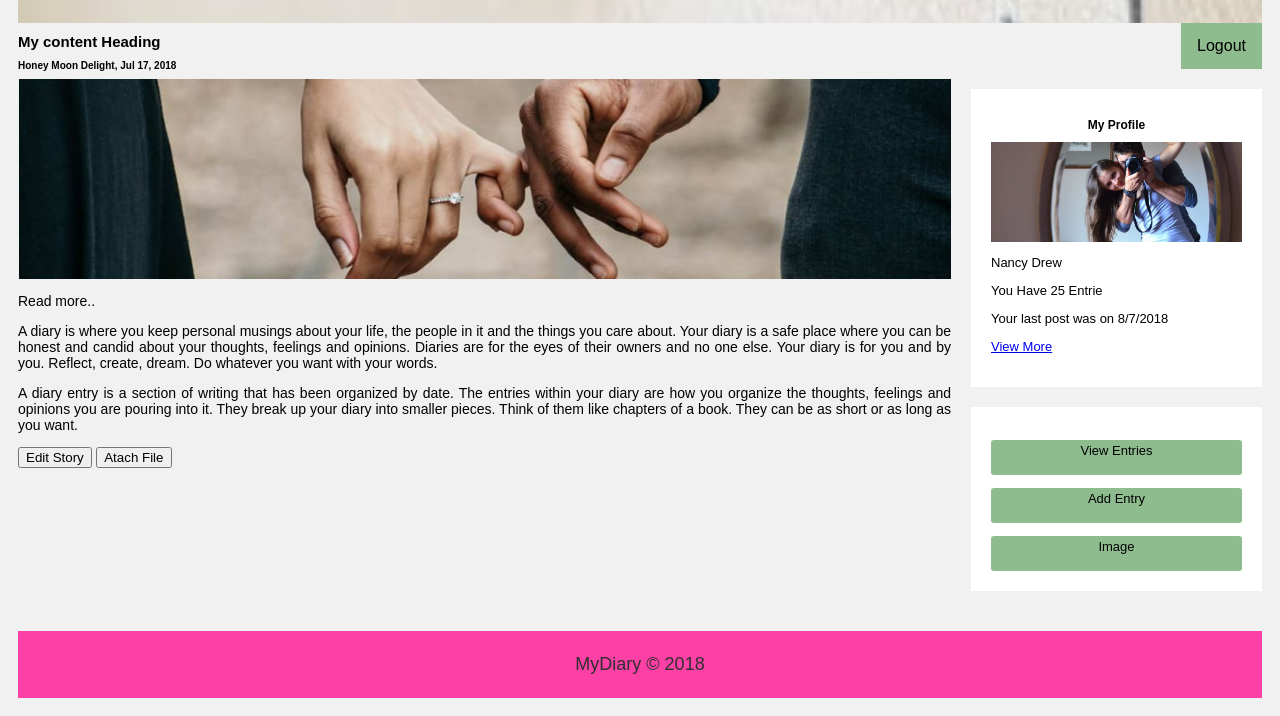
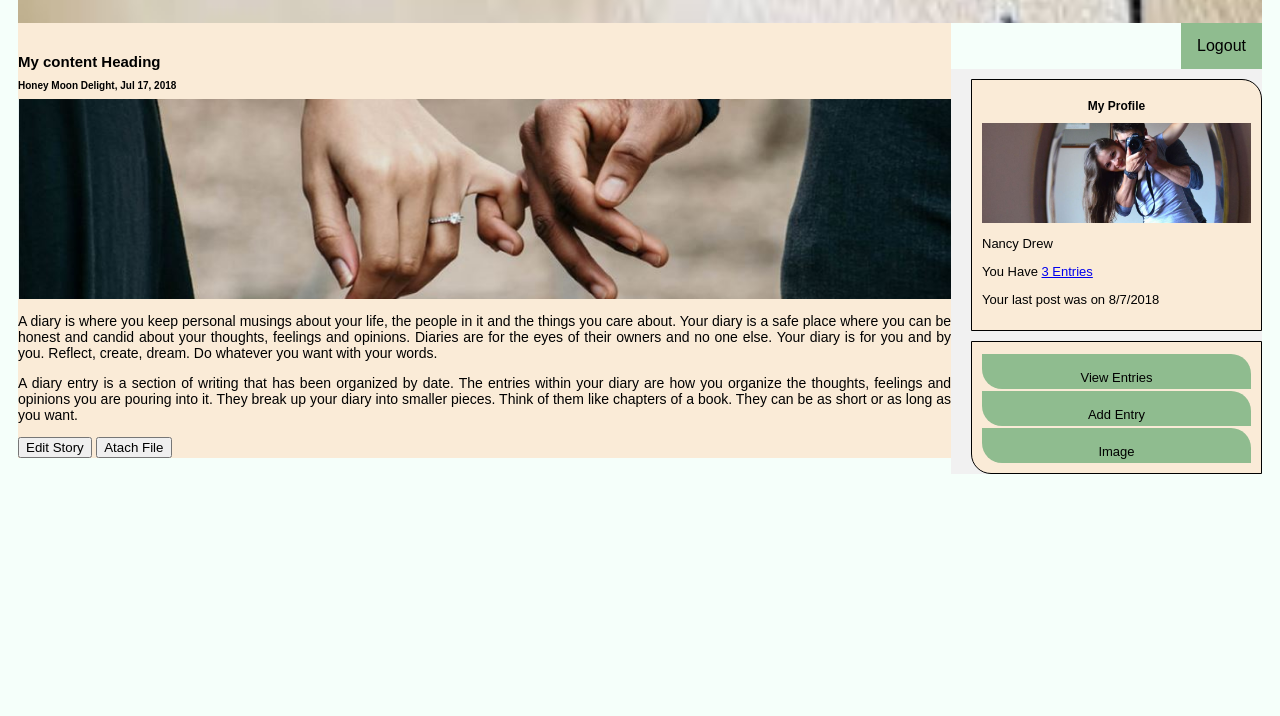
Before and after one commit to Sfredrik/MyDiary, a plain HTML site: page newidea.html in a window 1280 px wide. Shown: the part 112-828 px from the top of the page. After the commit the page ends 800 px from the top, so only its background shows below. Drawn offline with Linux system fonts and the light colour scheme.

Commit message:
Up dated .htmand .css files

```diff
--- a/css/newiddea.css
+++ b/css/newiddea.css
@@ -16,8 +16,9 @@
 body {
     font-family: Arial;
     padding: 10px;
-    background: #f1f1f1;
+    background-color: mintcream;
 }
+.row{background-color: mintcream;}
 /* Header*/
 
 #header {
@@ -27,7 +28,8 @@ body {
     background-position:center;
     background-repeat: no-repeat;
     background-size: cover;
-    opacity: 0.6;
+    opacity:0.1px;
+    border-radius: 15px 15px 0 0;
 
 }
  h1{
@@ -41,7 +43,7 @@ body {
 /* Style the top navigation bar background-color: #333;*/
 .navgation1 {
     overflow: hidden;
-    background-color: black;
+    background-color: var(--antiq);
 
 }
 
@@ -52,6 +54,7 @@ body {
     text-align: center;
     padding: 14px 16px;
     text-decoration: none;
+
 }
 
 
@@ -63,15 +66,16 @@ body {
 }
 #span3 > div{
     border: 1px ;
-    border-radius: 3px;
+    border-radius: 0 20px;
     background-color: darkseagreen;
     height: 35px;
     padding: 5pxs;
-
+overflow: hidden;margin-top: 2px;
 
 }
 #span3 > div a{
     display: block;
+
     color: black;
     text-decoration: none;
     margin-right: auto;
@@ -92,6 +96,8 @@ body {
 .contentcolumn {
     float: left;
     width: 75%;
+    background-color: var(--antiq);
+        padding-top:20px;
 }
 
 .contentcolumn h1{
@@ -143,10 +149,20 @@ font-size: 14px;
     background-size: cover;
 }
 /* Add a card effect for articles */
-.card {
-    background-color: white;
-    padding: 20px;
-    margin-top: 20px;
+.card1, .card2 {
+    background-color: var(--antiq);
+    opacity: 0.2px;
+    padding: 10px;
+    margin-top: 10px;
+}
+.card1{
+    border-radius: 0 20px 0 0;
+    border: 0.5px solid;
+}
+
+.card2{
+    border-radius: 0 0px 0 20px;
+    border: 0.5px solid;
 }
 
 /* Clear floats after the columns */
@@ -177,7 +193,7 @@ font-size: 14px;
 
 
 #form1 > input{
-    padding:12px;
+    padding:9px;
     width:90%;
     border-radius:12px;
 
--- a/newidea.html
+++ b/newidea.html
@@ -26,7 +26,7 @@
             <h1>My content Heading</h1>
             <h2>Honey Moon Delight, Jul 17, 2018</h2>
             <div class="fakeimg1" style="height:200px;"></div>
-      <p>Read more..</p>
+
             <p>A diary is where you keep personal musings about your life, the people in it and the things you care about. Your diary is a safe place where you can be honest and candid about your thoughts, feelings and opinions. Diaries are for the eyes of their owners and no one else. Your diary is for you and by you. Reflect, create, dream. Do whatever you want with your words.
             </p>
             <p>A diary entry is a section of writing that has been organized by date. The entries within your diary are how you organize the thoughts, feelings and opinions you are pouring into it. They break up your diary into smaller pieces. Think of them like chapters of a book. They can be as short or as long as you want.</p>
@@ -36,16 +36,16 @@
 
         <div class="peripheralcolumn">
 
-                <div class="card">
+                <div class="card1">
                   <h2>My Profile</h2>
                   <div class="fakeimg2" style="height:100px;"></div>
                   <p>Nancy Drew</p>
-                  <p>You Have 25 Entrie</p>
+                  <p>You Have <a href="View_entries.html" class="sax"> 3 Entries</a></p>
                   <p>Your last post was on 8/7/2018</p>
-                  <a href="#" class="sax"><p>View More</p></a>
+
 
                 </div>
-                <div class="card" id="span3">
+                <div class="card2" id="span3">
 
                   <div class="span3"><a href="View_entries.html"><p>View Entries</p></a></div>
                   <div class="span3" ><a href="Addentry.html"><p>Add Entry</p></a></div>
@@ -55,9 +55,9 @@
             </div>
 
             </div>
-                <div class="footer">
+                <!--div class="footer">
                     <h2><p>MyDiary &copy; 2018 </p></h2>
-                </div>
+                </div-->
 
 </body>
 </html>
```
Also changed, not shown: Addentry.html (+2 -1 lines).
